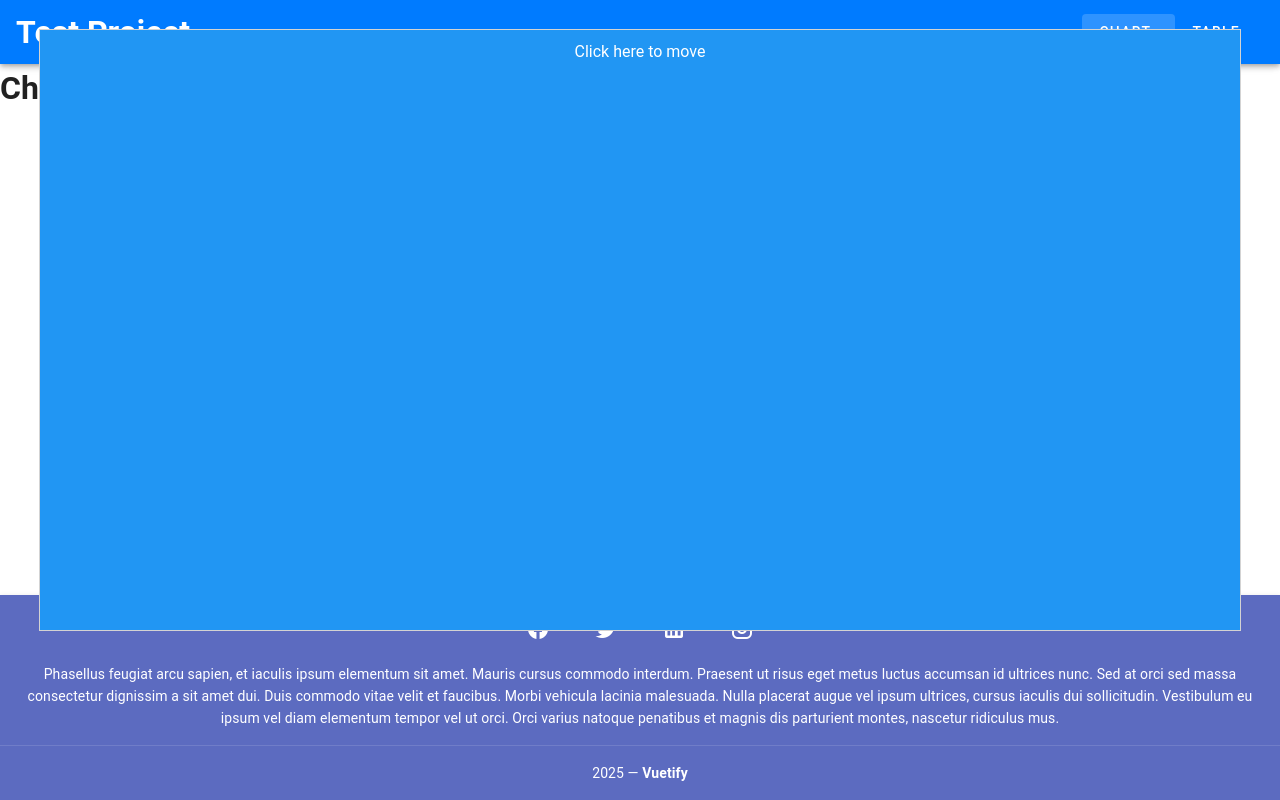
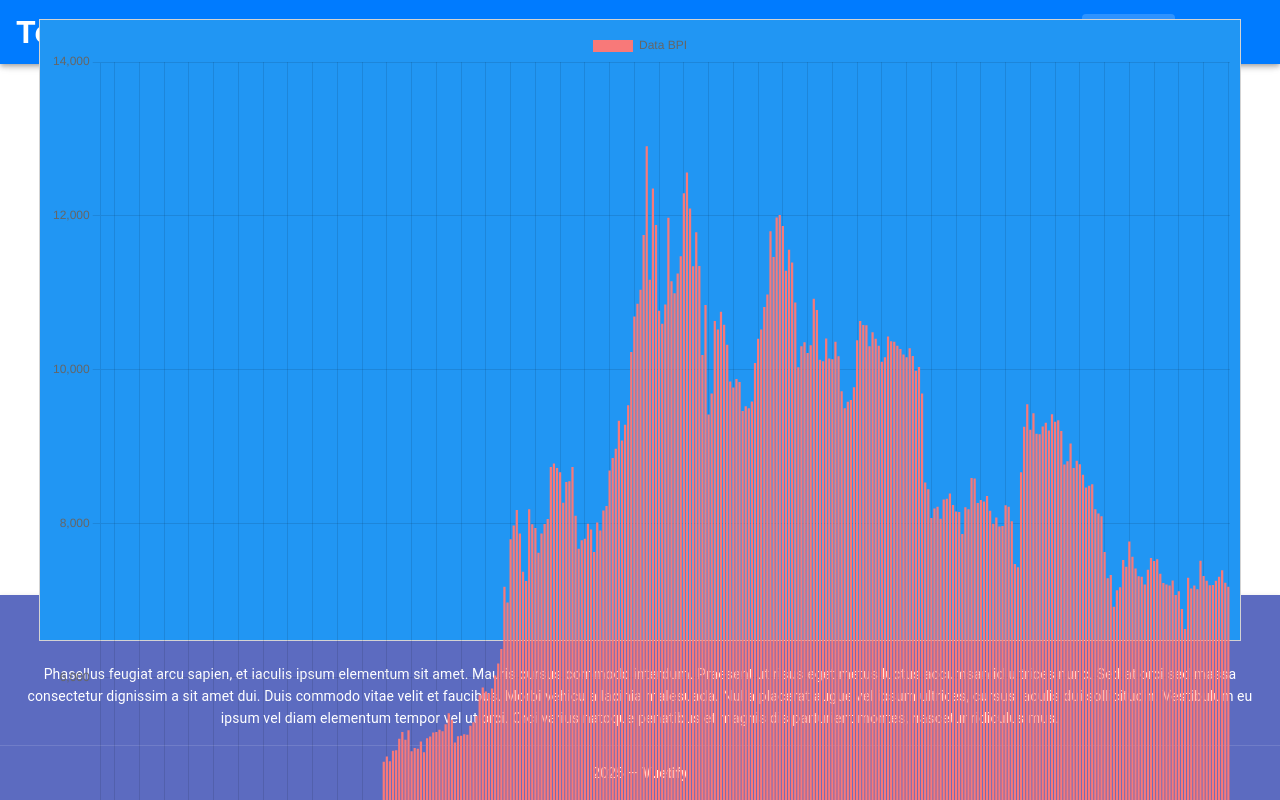
Before and after one commit to Mhdez221993/crypto_tracker, a Vue app: page / in a window 1280 px wide. Shown: the top 800 px of the page. Built offline with nearby package versions, Linux system fonts and the light colour scheme; a small style sheet from the web is missing.

Commit message:
Import ChartComponets

```diff
--- a/src/views/ChartPage.vue
+++ b/src/views/ChartPage.vue
@@ -1,9 +1,10 @@
 <template>
-  <div class="chart">
-    <h1>Chart</h1>
+  <div id="chart">
 
     <div id="mydiv" v-on:click="dragElement">
-      <div id="mydivheader">Click here to move</div>
+      <div id="mydivheader">
+        <ChartComponent />
+      </div>
     </div>
 
   </div>
@@ -11,13 +12,23 @@
 
 <script>
 
+import ChartComponent from '../components/ChartComponent.vue'
 import dragger from '../helpers/dragger'
 
 export default {
   name: 'ChartPage',
 
+  components: {
+    ChartComponent,
+  },
+
   methods: {
     dragElement: dragger
+  },
+
+  data() {
+    return {
+    }
   }
 }
 
```
